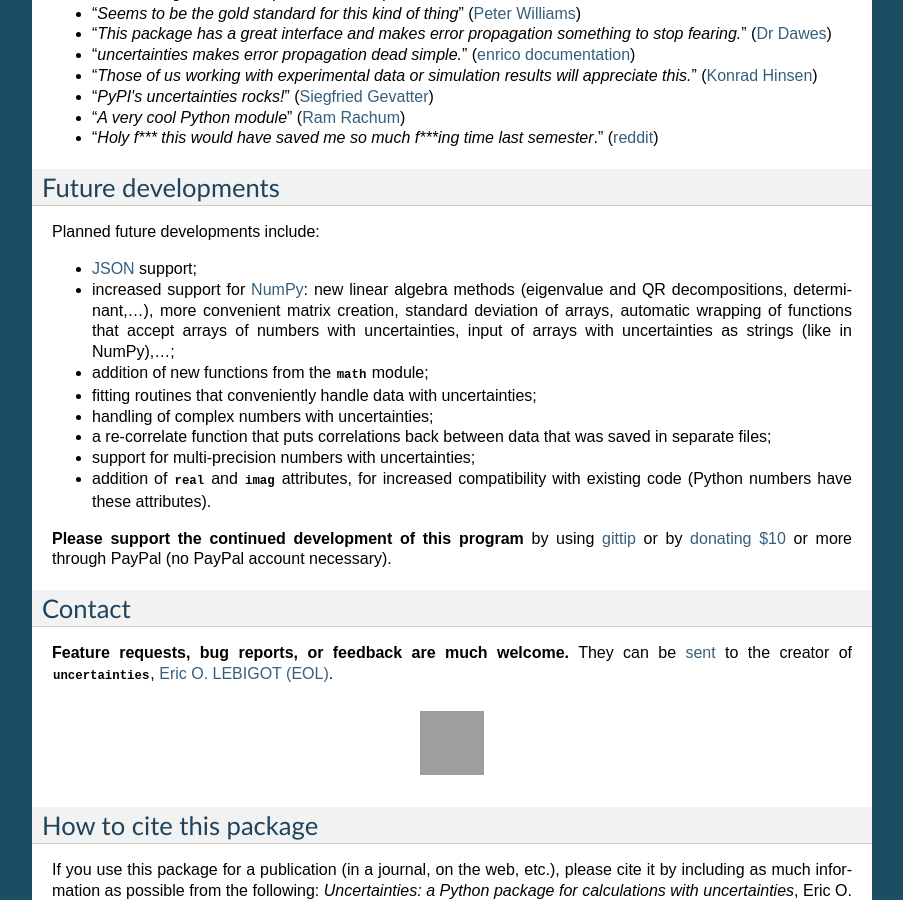
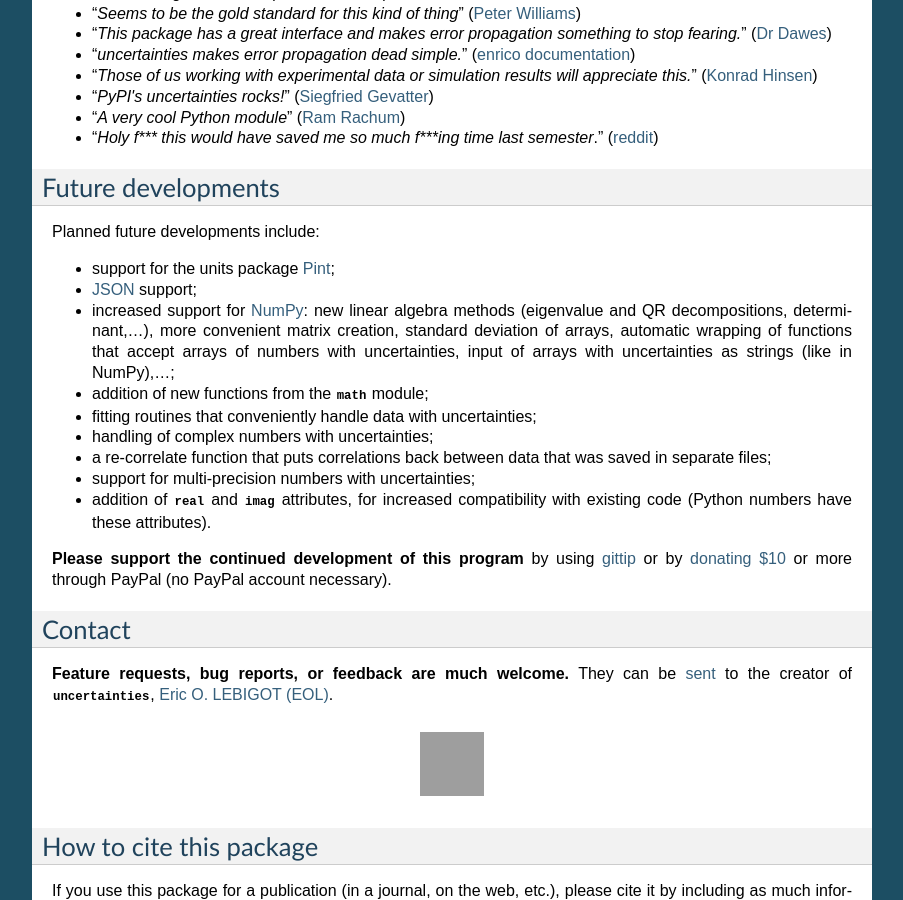
Before and after one commit to lmfit/uncertainties, a Sphinx documentation site: the page built from doc/index.rst, in a window 1280 px wide and 900 px high, scrolled down 3920 px. Shown: the whole window, without its empty margins (198-1101 px from the left). Built offline with Sphinx 7.4.7, drawn with Linux system fonts in a browser that asks for light colours; the version number is read from the project's files by our own code.

Commit message:
Added link to ongoing integration project in Pint.

```diff
--- a/doc/index.rst
+++ b/doc/index.rst
@@ -298,6 +298,7 @@ Future developments
 
 Planned future developments include:
 
+- support for the units package Pint_;
 
 - `JSON <http://docs.python.org/library/json.html>`_ support;
 
@@ -404,3 +405,4 @@ following options can be chosen:
 .. _version history: https://pypi.python.org/pypi/uncertainties#version-history
 .. _soerp: https://pypi.python.org/pypi/soerp
 .. _mcerp: https://pypi.python.org/pypi/mcerp
+.. _Pint: https://pypi.python.org/pypi/Pint/
```
